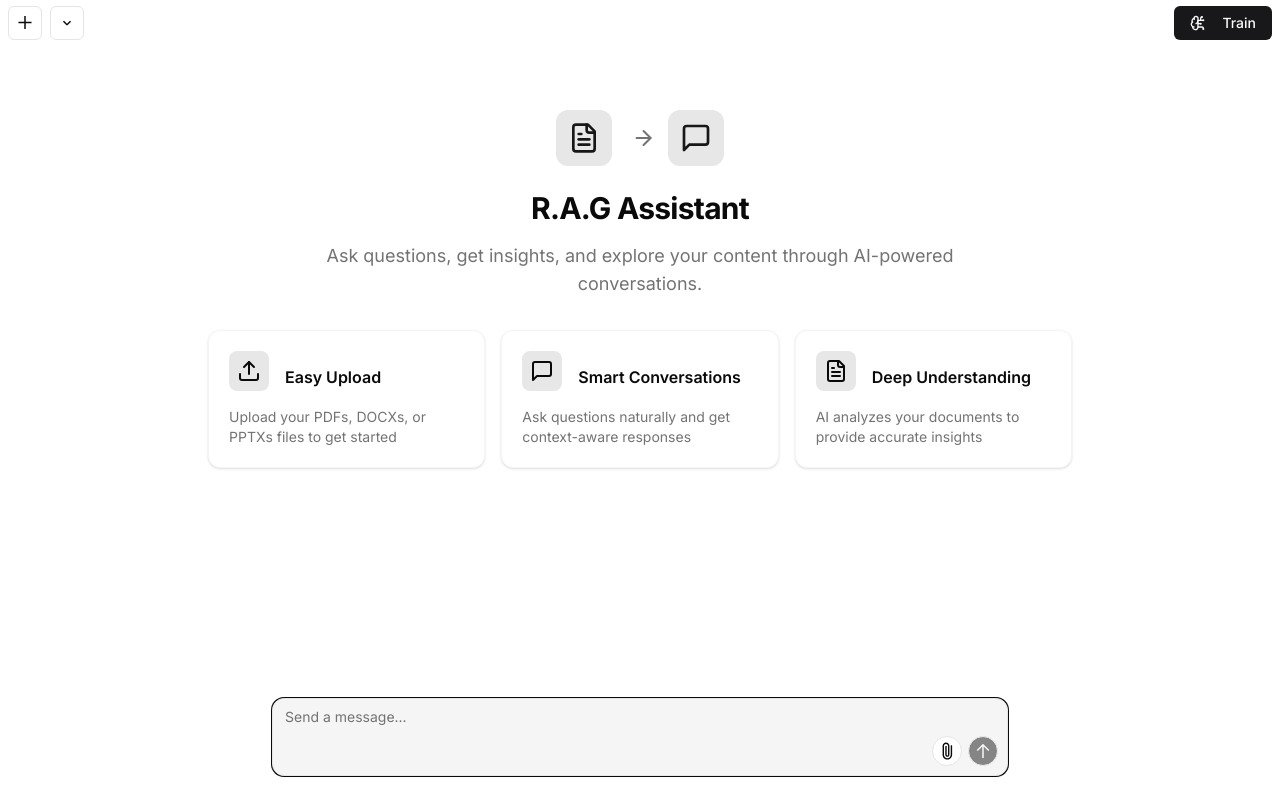
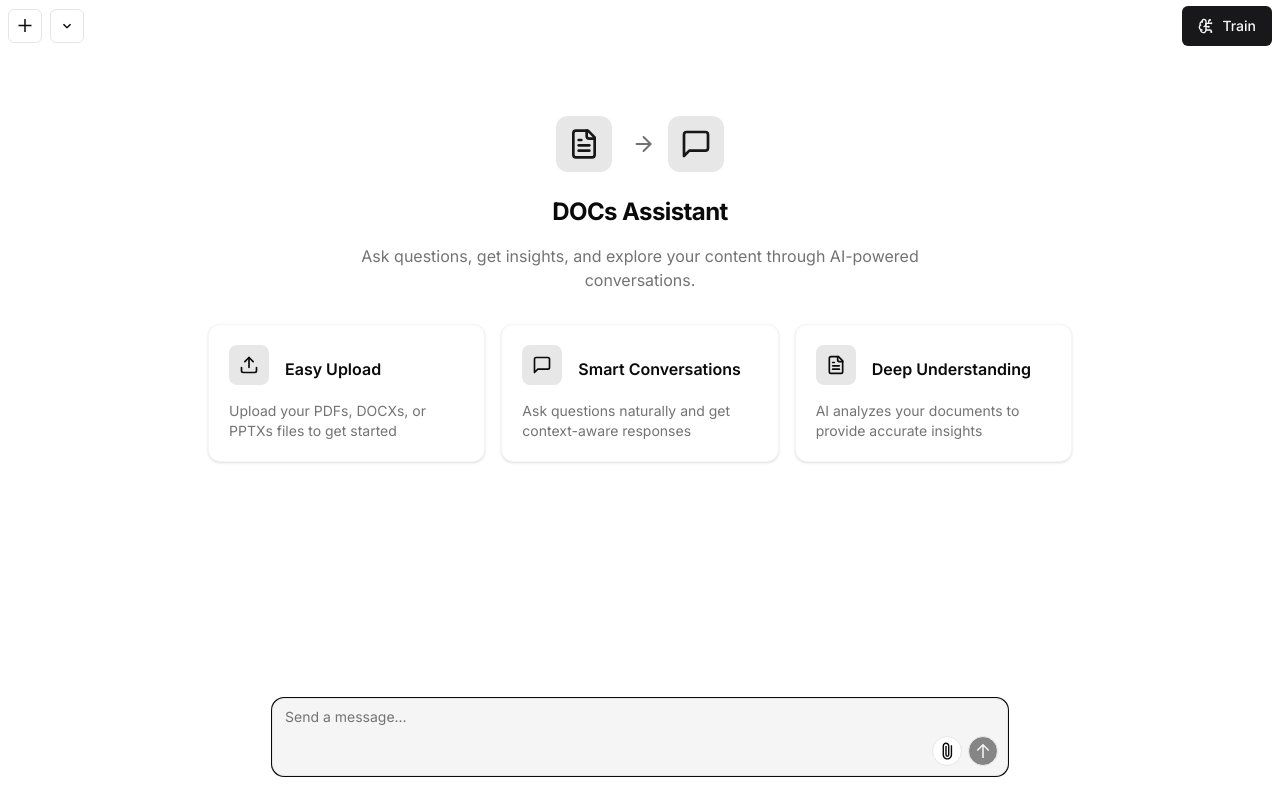
Before and after one commit to karandevhub/rag-ai-chatbot, a Next.js app: page / in a window 1280 px wide. Built offline with nearby package versions, Linux system fonts and the light colour scheme.

Commit message:
ui change

```diff
--- a/app/teach/page.tsx
+++ b/app/teach/page.tsx
@@ -57,17 +57,11 @@ export default function Home() {
         }
     };
 
-    const formatFileSize = (size: number) => {
-        if (size < 1024) return `${size} B`;
-        if (size < 1024 * 1024) return `${(size / 1024).toFixed(1)} KB`;
-        return `${(size / (1024 * 1024)).toFixed(1)} MB`;
-    };
 
     return (
         <main className="min-h-screen bg-gray-50/50">
             <ChatHeader />
             <div className="max-w-4xl mx-auto p-2 sm:p-4 space-y-4">
-                {/* Upload Section */}
                 <div className="bg-white rounded-xl shadow-sm p-4 sm:p-6">
                     <h2 className="text-lg font-medium mb-3 text-gray-800">Upload Document</h2>
                     <div className="max-w-full">
--- a/components/Header.tsx
+++ b/components/Header.tsx
@@ -2,8 +2,6 @@
 
 import Link from 'next/link';
 import { usePathname, useRouter } from 'next/navigation';
-import { useWindowSize } from 'usehooks-ts';
-
 import { ModelSelector } from '@/components/custom/model-selector';
 import { Button } from '@/components/ui/button';
 import { BetterTooltip } from '@/components/ui/tooltip';
@@ -35,14 +33,13 @@ export function ChatHeader({ selectedModelId, onClose}: { selectedModelId?: stri
                 className="order-1 md:order-2"
             />}
             <Button
-                className="bg-zinc-900 dark:bg-zinc-100 hover:bg-zinc-800 dark:hover:bg-zinc-200 text-zinc-50 dark:text-zinc-900 md:flex py-1.5 px-2 h-fit md:h-[34px] order-4 md:ml-auto"
+                className="bg-zinc-900 dark:bg-zinc-100 hover:bg-zinc-800 dark:hover:bg-zinc-200 text-zinc-50 dark:text-zinc-900 md:flex md:px-4 px-3  order-4 md:ml-auto"
                 asChild
             >
                 <Link
                     href={isHome ? '/teach' : '/'}
-                    className="inline-flex items-center space-x-2 bg-primary text-primary-foreground px-4 py-1.5 rounded-md hover:bg-primary/90 transition-colors"
                 >
-                    {isHome ? <BrainCircuit size={18} /> : <Bot size={18} />}
+                    {isHome ? <BrainCircuit size={20} /> : <Bot size={20} />}
                     <span>{isHome ? 'Train' : 'Chat'}</span>
                 </Link>
             </Button>
--- a/components/custom/overview.tsx
+++ b/components/custom/overview.tsx
@@ -28,7 +28,7 @@ export const Overview = () => {
       }}
     >
       <motion.div
-        className="max-w-4xl mx-auto md:mt-12 mt-6 px-4 pb-12"
+        className="max-w-4xl mx-auto md:mt-12 mt-6 px-4 pb-1"
         initial={{ opacity: 0 }}
         animate={{ opacity: 1 }}
         transition={{ duration: 0.5 }}
@@ -37,7 +37,7 @@ export const Overview = () => {
           variants={container}
           initial="hidden"
           animate="show"
-          className="space-y-6 md:space-y-8"
+          className="space-y-4 md:space-y-8"
         >
           <motion.div variants={item} className="text-center space-y-4">
             <div className="flex justify-center items-center gap-2 md:gap-4 mb-4 md:mb-6">
@@ -56,10 +56,10 @@ export const Overview = () => {
                 <MessageSquare size={24} className="text-primary md:size-8" />
               </div>
             </div>
-            <h1 className="text-xl md:text-3xl font-bold tracking-tight px-2">
-              R.A.G Assistant
+            <h1 className="text-xl md:text-2xl font-bold tracking-tight px-2">
+              DOCs Assistant
             </h1>
-            <p className="text-base md:text-lg text-muted-foreground max-w-2xl mx-auto px-2">
+            <p className="text-sm md:text-base text-muted-foreground max-w-2xl mx-auto px-2">
              Ask questions, get insights,
               and explore your content through AI-powered conversations.
             </p>
@@ -68,17 +68,17 @@ export const Overview = () => {
             <div className="grid grid-cols-1 md:grid-cols-3 gap-3 md:gap-4 mt-4 md:mt-8">
               {[
                 {
-                  icon: <Upload className="size-5 md:size-6" />,
+                  icon: <Upload className="size-5 md:size-5" />,
                   title: "Easy Upload",
                   description: "Upload your PDFs, DOCXs, or PPTXs files to get started"
                 },
                 {
-                  icon: <MessageSquare className="size-5 md:size-6" />,
+                  icon: <MessageSquare className="size-5 md:size-5" />,
                   title: "Smart Conversations",
                   description: "Ask questions naturally and get context-aware responses"
                 },
                 {
-                  icon: <FileText className="size-5 md:size-6" />,
+                  icon: <FileText className="size-5 md:size-5" />,
                   title: "Deep Understanding",
                   description: "AI analyzes your documents to provide accurate insights"
                 }
```
Also changed, not shown: app/page.tsx (+0 -81 lines).
